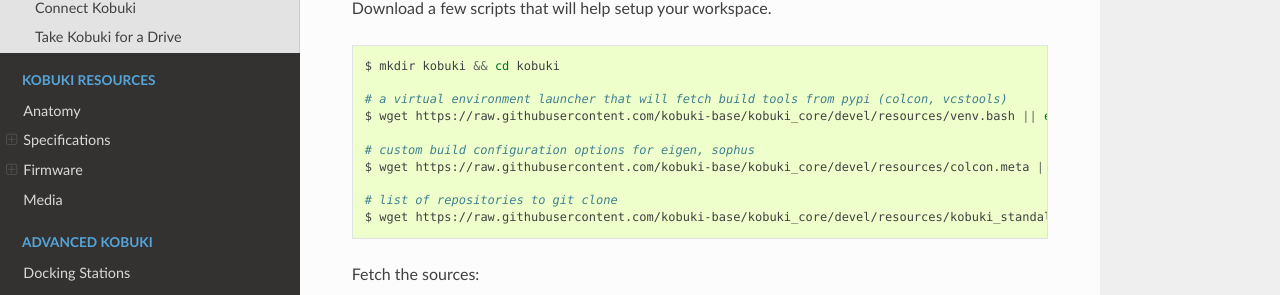
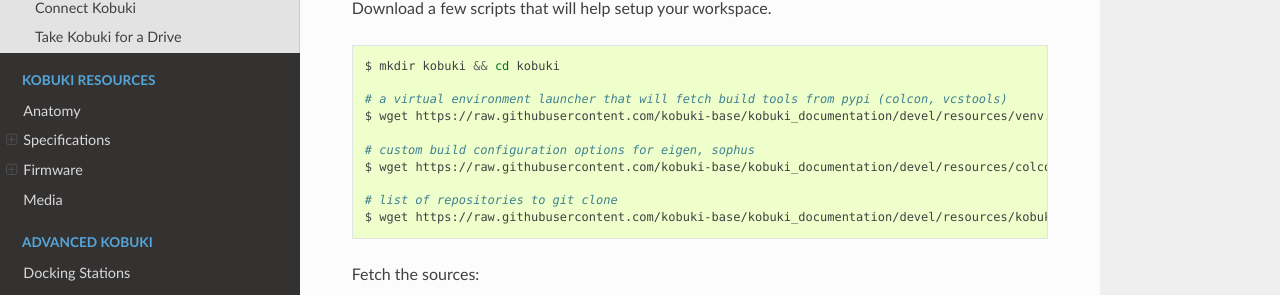
Before and after one commit to kobuki-base/kobuki_documentation, a Sphinx documentation site: the page built from doc/software.rst, in a window 1280 px wide and 900 px high, scrolled down 752 px. Shown: the part 151-446 px from the top of the window. Built offline with Sphinx 7.4.7 and the Read the Docs theme 2.0.0, drawn with Linux system fonts in a browser that asks for light colours; pages that are not in the unit, such as notebooks, are missing from menus; some of the changed lines change nothing that is shown.

Commit message:
[infra] resources for source builds

```diff
--- a/doc/software.rst
+++ b/doc/software.rst
@@ -41,13 +41,13 @@
    $ mkdir kobuki && cd kobuki
 
    # a virtual environment launcher that will fetch build tools from pypi (colcon, vcstools)
-   $ wget https://raw.githubusercontent.com/kobuki-base/kobuki_core/devel/resources/venv.bash || exit 1
+   $ wget https://raw.githubusercontent.com/kobuki-base/kobuki_documentation/devel/resources/venv.bash || exit 1
 
    # custom build configuration options for eigen, sophus
-   $ wget https://raw.githubusercontent.com/kobuki-base/kobuki_core/devel/resources/colcon.meta || exit 1
+   $ wget https://raw.githubusercontent.com/kobuki-base/kobuki_documentation/devel/resources/colcon.meta || exit 1
 
    # list of repositories to git clone
-   $ wget https://raw.githubusercontent.com/kobuki-base/kobuki_core/devel/resources/kobuki_standalone.repos || exit 1
+   $ wget https://raw.githubusercontent.com/kobuki-base/kobuki_documentation/devel/resources/kobuki_standalone.repos || exit 1
 
 Fetch the sources:
 
```
Also changed, not shown: resources/README.md (added), 3 other files.
